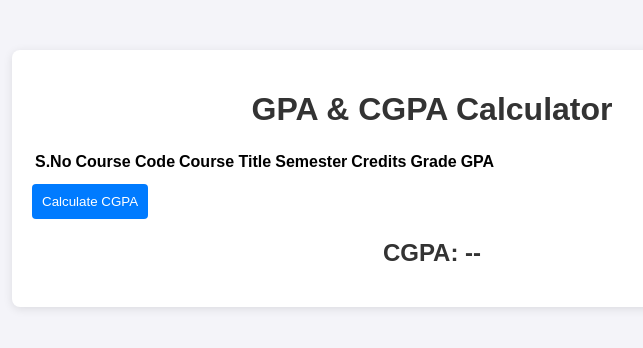
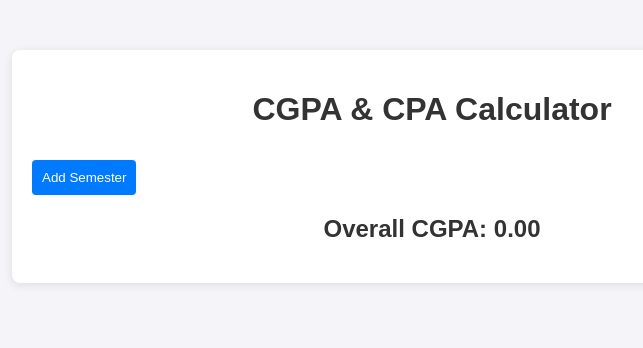
Before and after one commit to Manish-rio/my-classmates-website, a plain HTML site: page index.html in a window 1280 px wide. Shown: the whole page, without its empty margins (208-851 px from the left). Drawn offline with Linux system fonts and the light colour scheme.

Commit message:
Update index.html

```diff
--- a/index.html
+++ b/index.html
@@ -1,35 +1,20 @@
 <!DOCTYPE html>
 <html lang="en">
 <head>
-    <meta charset="UTF-8">
-    <meta name="viewport" content="width=device-width, initial-scale=1.0">
-    <title>Pre-filled Course GPA & CGPA Calculator</title>
-    <link rel="stylesheet" href="style.css">
+  <meta charset="UTF-8" />
+  <meta name="viewport" content="width=device-width, initial-scale=1.0" />
+  <title>CGPA & CPA Calculator</title>
+  <link rel="stylesheet" href="style.css" />
 </head>
 <body>
-    <div class="container">
-        <h1>GPA & CGPA Calculator</h1>
-        <div id="course-section">
-            <table id="course-table">
-                <thead>
-                    <tr>
-                        <th>S.No</th>
-                        <th>Course Code</th>
-                        <th>Course Title</th>
-                        <th>Semester</th>
-                        <th>Credits</th>
-                        <th>Grade</th>
-                        <th>GPA</th>
-                    </tr>
-                </thead>
-                <tbody>
-                    <!-- Rows will be dynamically generated -->
-                </tbody>
-            </table>
-        </div>
-        <button onclick="calculateCGPA()">Calculate CGPA</button>
-        <h2 id="cgpa-display">CGPA: --</h2>
+  <div class="container">
+    <h1>CGPA & CPA Calculator</h1>
+    <div id="semesters"></div>
+    <button onclick="addSemester()">Add Semester</button>
+    <div class="results">
+      <h2>Overall CGPA: <span id="cgpa">0.00</span></h2>
     </div>
-    <script src="Script.js"></script>
+  </div>
+  <script src="Script.js"></script>
 </body>
 </html>
```
